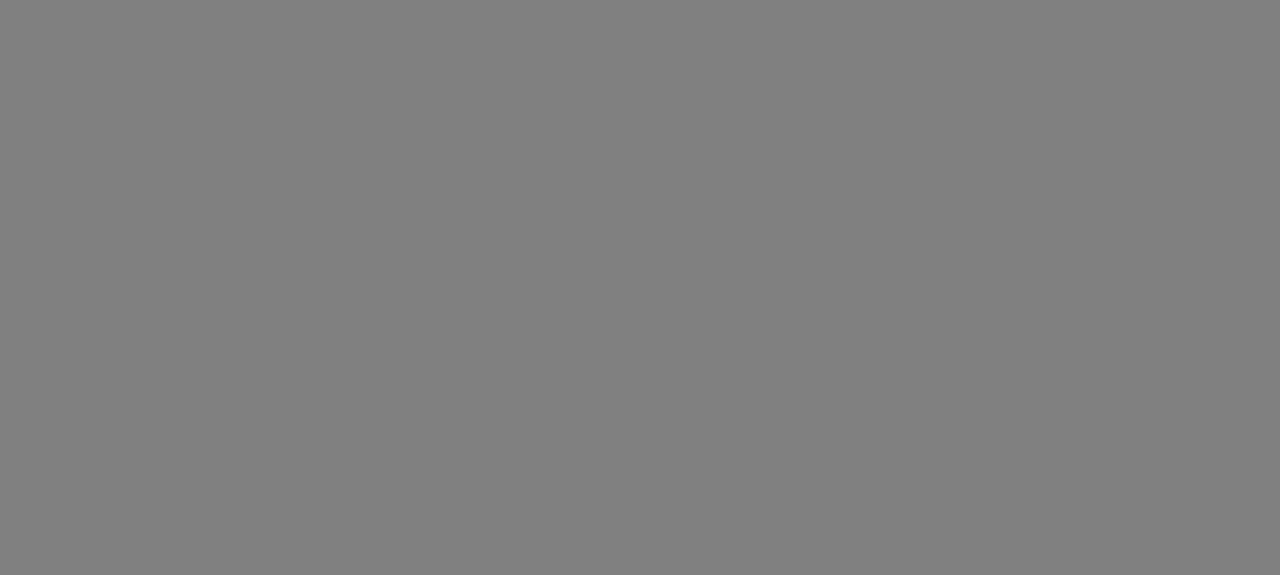
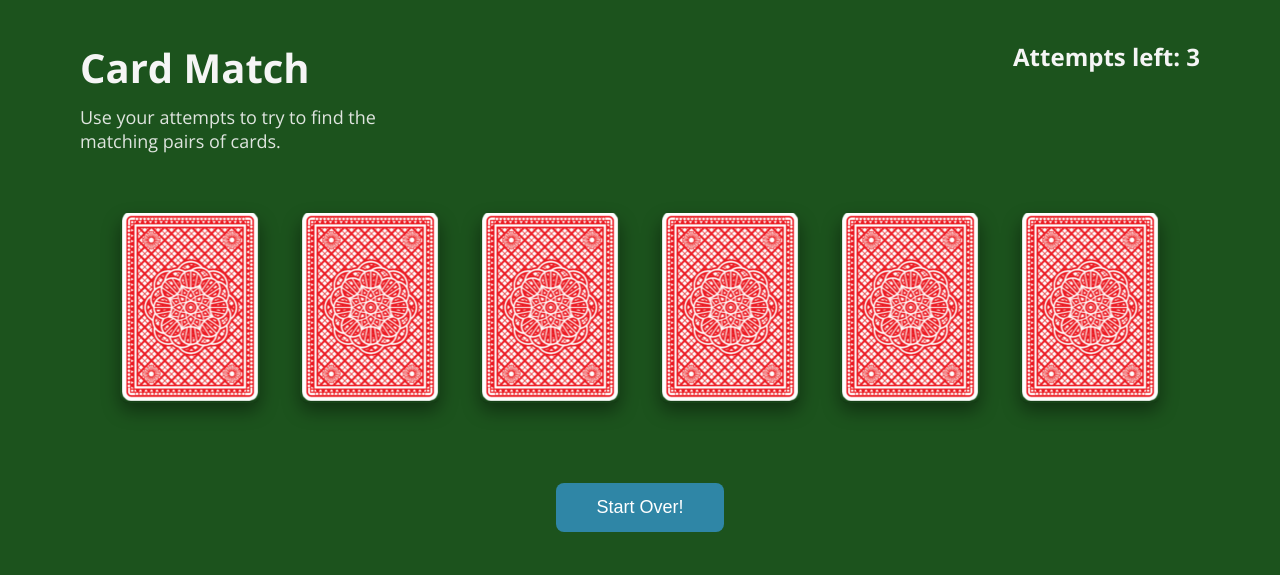
Before and after one commit to HeatherRSanders/PWA-Card-Match, a website built with webpack: page src/index.html in a window 1280 px wide. Built offline with nearby package versions, Linux system fonts and the light colour scheme.

Commit message:
Created images for cards - Set layout and logic for game to play.

```diff
--- a/src/index.html
+++ b/src/index.html
@@ -1,11 +1,37 @@
-<!DOCTYPE html>
+<!doctype html>
 <html lang="en">
   <head>
-  <meta charset="UTF-8">
-  <meta name="viewport" content="width=device-width, initial-scale=1.0">
+    <meta charset="UTF-8" />
+    <meta name="viewport" content="width=device-width, initial-scale=1.0" />
+    <link rel="preconnect" href="https://fonts.googleapis.com" />
+    <link rel="preconnect" href="https://fonts.gstatic.com" crossorigin />
+    <link
+      href="https://fonts.googleapis.com/css2?family=Open+Sans:ital,wght@0,300..800;1,300..800&display=swap"
+      rel="stylesheet"
+    />
     <title>New TypeScript/SCSS Project</title>
   </head>
   <body>
+    <div class="game">
+      <header class="gameHeader">
+        <div class="gameInfo">
+          <h1>Card Match</h1>
+          <p>Use your attempts to try to find the matching pairs of cards.</p>
+        </div>
+
+        <div class="gameAttempts">
+          Attempts left: <span id="attempts">2</span>
+        </div>
+      </header>
+
+      <div id="game-board" class="gameBoard"></div>
+
+      <div class="gameFooter">
+        <h2 id="message"></h2>
+        <button id="restart">Start Over!</button>
+      </div>
+    </div>
+
     <script src="bundle.js"></script>
   </body>
 </html>
--- a/src/index.ts
+++ b/src/index.ts
@@ -1,2 +1,186 @@
 // Imports your SCSS stylesheet
-import '@/styles/index.scss';
+import "@/styles/index.scss";
+
+let attemptsLeft = 3;
+let gameOver = false;
+const attemptsDisplay = document.getElementById("attempts") as HTMLSpanElement;
+const message = document.getElementById("message") as HTMLHeadingElement;
+
+attemptsDisplay.textContent = attemptsLeft.toString();
+
+enum CardValue {
+  Two = 2,
+  Three = 3,
+  Four = 4,
+  Five = 5,
+  Six = 6,
+  Seven = 7,
+  Eight = 8,
+  Nine = 9,
+  Ten = 10,
+}
+
+interface Card {
+  id: number;
+  value: CardValue;
+  image: string;
+  isFlipped: boolean;
+  isMatched: boolean;
+}
+
+const cardElement = document.createElement("div");
+cardElement.classList.add("card");
+
+const CARD_VALUES = Object.values(CardValue).filter(
+  (v) => typeof v === "number",
+) as number[]; //Create a set from the enum values and ensures they are numbers.
+
+let deck: Card[] = [];
+let firstCard: Card | null = null;
+let secondCard: Card | null = null;
+let lockBoard = false;
+
+const board = document.getElementById("game-board") as HTMLDivElement;
+
+// Create deck
+function createDeck(): Card[] {
+  let id = 0;
+
+  // Step 1: Shuffle all possible values
+  const shuffledValues = shuffle([...CARD_VALUES]);
+
+  // Step 2: Take only first 3 values
+  const selectedValues = shuffledValues.slice(0, 3);
+
+  // Step 3: Create pairs
+  const cards: Card[] = selectedValues.flatMap((value) => [
+    {
+      id: id++,
+      value,
+      image: `images/${value}.png`,
+      isFlipped: false,
+      isMatched: false,
+    },
+    {
+      id: id++,
+      value,
+      image: `images/${value}.png`,
+      isFlipped: false,
+      isMatched: false,
+    },
+  ]);
+
+  // Step 4: Shuffle the 6 cards
+  return shuffle(cards);
+}
+
+// Shuffle
+function shuffle<T>(array: T[]): T[] {
+  for (let i = array.length - 1; i > 0; i--) {
+    const j = Math.floor(Math.random() * (i + 1));
+    [array[i], array[j]] = [array[j], array[i]];
+  }
+  return array;
+}
+
+// Handle card click
+function selectCard(card: Card) {
+  if (lockBoard || card.isFlipped || card.isMatched || gameOver) return;
+
+  card.isFlipped = true;
+
+  if (!firstCard) {
+    firstCard = card;
+    render();
+    return;
+  }
+
+  secondCard = card;
+  lockBoard = true;
+  render();
+
+  checkMatch();
+}
+
+function checkMatch() {
+  if (!firstCard || !secondCard) return;
+
+  if (firstCard.value === secondCard.value) {
+    firstCard.isMatched = true;
+    secondCard.isMatched = true;
+    resetTurn();
+    checkWin();
+  } else {
+    attemptsLeft--;
+    attemptsDisplay.textContent = attemptsLeft.toString();
+    setTimeout(() => {
+      firstCard!.isFlipped = false;
+      secondCard!.isFlipped = false;
+      resetTurn();
+      render();
+      if (attemptsLeft === 0) {
+        endGame();
+      }
+    }, 1000);
+    return;
+  }
+
+  render();
+}
+
+function resetTurn() {
+  firstCard = null;
+  secondCard = null;
+  lockBoard = false;
+}
+
+function checkWin() {
+  if (deck.every((card) => card.isMatched)) {
+    message.textContent = "You Won!";
+  }
+}
+
+function endGame() {
+  gameOver = true;
+  message.textContent = "Game Over!";
+}
+
+// Render board
+function render() {
+  board.innerHTML = "";
+
+  deck.forEach((card) => {
+    const cardElement = document.createElement("div");
+    cardElement.classList.add("card");
+
+    const img = document.createElement("img");
+    img.src =
+      card.isFlipped || card.isMatched ? card.image : "images/card-image.png";
+
+    cardElement.appendChild(img);
+
+    cardElement.addEventListener("click", () => {
+      selectCard(card);
+    });
+
+    board.appendChild(cardElement);
+  });
+}
+
+// Init game
+deck = createDeck();
+render();
+
+function restartGame() {
+  attemptsLeft = 3;
+  gameOver = false;
+  firstCard = null;
+  secondCard = null;
+  lockBoard = false;
+  deck = createDeck();
+  attemptsDisplay.textContent = attemptsLeft.toString();
+  message.textContent = "";
+  render();
+}
+
+document.getElementById("restart")!.addEventListener("click", restartGame);
--- a/src/styles/index.scss
+++ b/src/styles/index.scss
@@ -1,3 +1,88 @@
-html {
-  background: gray;
+$green-bg: #1c531d;
+$white: #f5f5f5;
+$blue-btn: #2f86a6;
+$font-family: "Open Sans", sans-serif;
+
+body {
+  margin: 0;
+  font-family: $font-family;
+  background: $green-bg;
+  color: $white;
 }
+
+.game {
+  padding: 40px 80px;
+}
+
+.gameHeader {
+  display: flex;
+  justify-content: space-between;
+  align-items: flex-start;
+  margin-bottom: 60px;
+
+  h1 {
+    margin: 0 0 10px 0;
+    font-size: 40px;
+  }
+
+  p {
+    margin: 0;
+    max-width: 350px;
+    font-size: 18px;
+    opacity: 0.9;
+  }
+}
+
+.gameAttempts {
+  font-size: 24px;
+  font-weight: bold;
+}
+
+.gameBoard {
+  display: flex;
+  justify-content: center;
+  min-width: 130px;
+  gap: 40px;
+  margin-bottom: 80px;
+}
+
+.card {
+  width: 140px;
+  height: 190px;
+  border-radius: 10px;
+
+  box-shadow: 0 8px 18px rgba(0, 0, 0, 0.4);
+  cursor: pointer;
+  transition: transform 0.2s ease;
+  min-width: 130px;
+
+  img {
+    width: 100%;
+    height: 100%;
+    object-fit: cover;
+  }
+
+  &:hover {
+    transform: scale(1.05);
+  }
+}
+
+.gameFooter {
+  text-align: center;
+
+  h2 {
+    margin-bottom: 20px;
+    font-size: 36px;
+  }
+
+  button {
+    background: $blue-btn;
+    color: white;
+    border: none;
+    padding: 14px 40px;
+    font-size: 18px;
+    border-radius: 8px;
+    cursor: pointer;
+    transition: background 0.2s ease;
+  }
+}
```
Also changed, not shown: package.json (+307 -4 lines), tsconfig.json (+6 -6 lines), build/images/10.png (added), build/images/2.png (added), build/images/3.png (added), build/images/4.png (added), build/images/5.png (added), build/images/6.png (added), build/images/7.png (added), build/images/8.png (added), build/images/9.png (added), build/images/card-image.png (added), 2 other files. Lines whose indentation alone changed are shown as unchanged.
